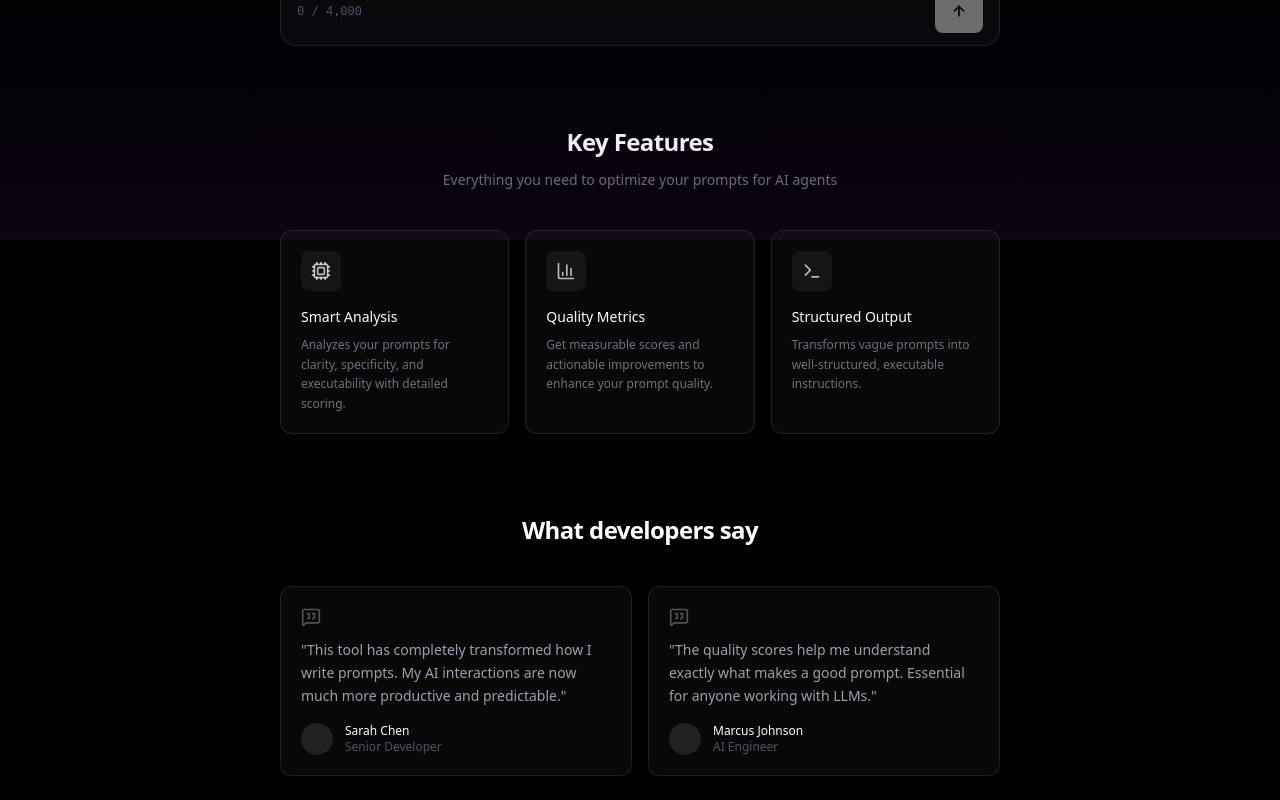
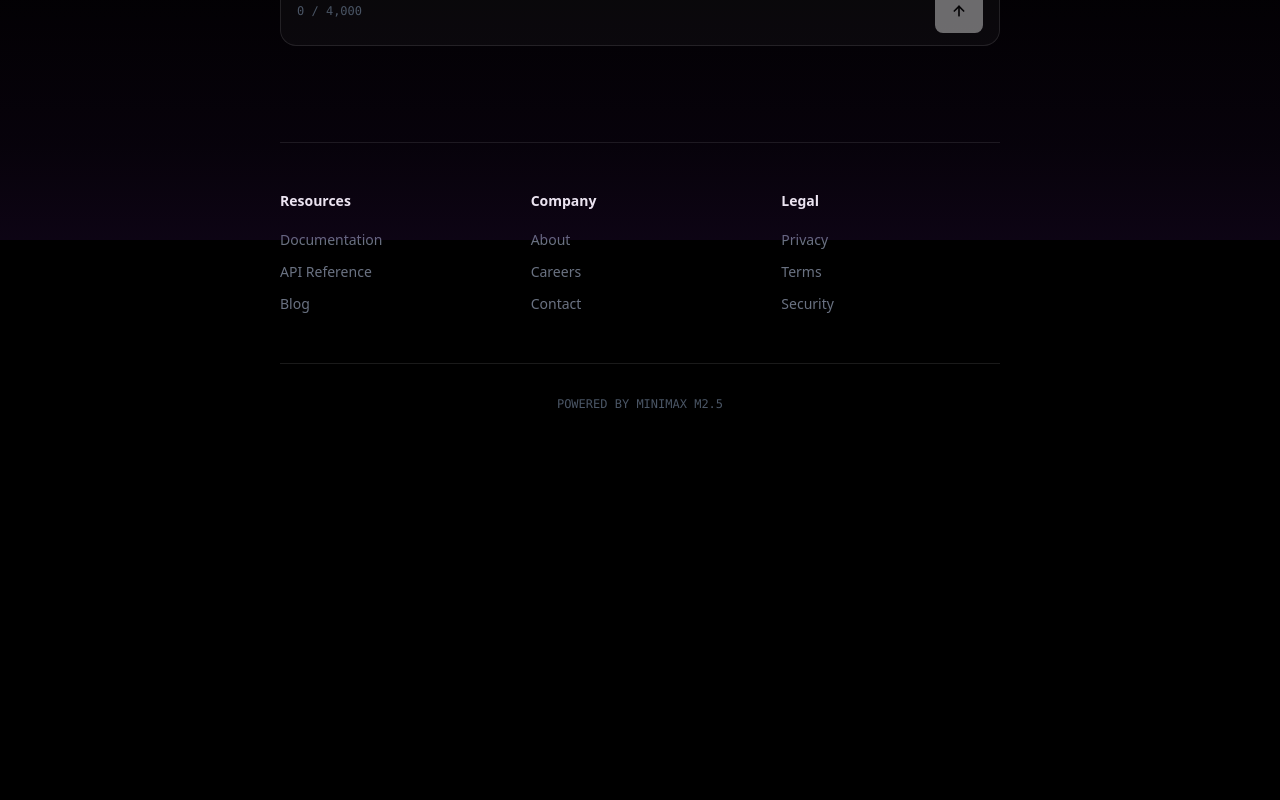
Before and after one commit to Heldinhow/prompt-enhancement-engine, a Next.js app in the folder frontend/: page / in a window 1280 px wide. Shown: the part 560-1360 px from the top of the page. After the commit the page ends 1036 px from the top, so only its background shows below. Built offline with nearby package versions, Linux system fonts and the light colour scheme.

Commit message:
Remove Pricing, Key Features, and What developers say sections from homepage

```diff
--- a/frontend/src/app/page.tsx
+++ b/frontend/src/app/page.tsx
@@ -172,7 +172,6 @@ export default function Home() {
 
           <nav className="hidden md:flex items-center gap-8">
             <a href="#" className="text-sm text-gray-400 hover:text-white transition-colors">Product</a>
-            <a href="#" className="text-sm text-gray-400 hover:text-white transition-colors">Pricing</a>
             <a href="#" className="text-sm text-gray-400 hover:text-white transition-colors">Docs</a>
           </nav>
 
@@ -327,85 +326,6 @@ export default function Home() {
           </div>
         )}
 
-        {/* Features */}
-        <div className="mt-20">
-          <div className="text-center mb-10">
-            <h2 className="text-2xl font-semibold tracking-tight mb-3">Key Features</h2>
-            <p className="text-gray-500 text-sm max-w-md mx-auto">
-              Everything you need to optimize your prompts for AI agents
-            </p>
-          </div>
-
-          <div className="grid grid-cols-1 md:grid-cols-3 gap-4">
-            <div className="p-5 rounded-xl bg-white/[0.03] border border-white/5 hover:border-white/10 transition-colors">
-              <div className="w-10 h-10 rounded-lg bg-white/5 flex items-center justify-center mb-4">
-                <Cpu className="w-5 h-5 text-white/70" />
-              </div>
-              <h3 className="text-sm font-medium text-white mb-2">Smart Analysis</h3>
-              <p className="text-xs text-gray-500 leading-relaxed">
-                Analyzes your prompts for clarity, specificity, and executability with detailed scoring.
-              </p>
-            </div>
-
-            <div className="p-5 rounded-xl bg-white/[0.03] border border-white/5 hover:border-white/10 transition-colors">
-              <div className="w-10 h-10 rounded-lg bg-white/5 flex items-center justify-center mb-4">
-                <BarChart3 className="w-5 h-5 text-white/70" />
-              </div>
-              <h3 className="text-sm font-medium text-white mb-2">Quality Metrics</h3>
-              <p className="text-xs text-gray-500 leading-relaxed">
-                Get measurable scores and actionable improvements to enhance your prompt quality.
-              </p>
-            </div>
-
-            <div className="p-5 rounded-xl bg-white/[0.03] border border-white/5 hover:border-white/10 transition-colors">
-              <div className="w-10 h-10 rounded-lg bg-white/5 flex items-center justify-center mb-4">
-                <Terminal className="w-5 h-5 text-white/70" />
-              </div>
-              <h3 className="text-sm font-medium text-white mb-2">Structured Output</h3>
-              <p className="text-xs text-gray-500 leading-relaxed">
-                Transforms vague prompts into well-structured, executable instructions.
-              </p>
-            </div>
-          </div>
-        </div>
-
-        {/* Testimonials */}
-        <div className="mt-20">
-          <div className="text-center mb-10">
-            <h2 className="text-2xl font-semibold tracking-tight mb-3">What developers say</h2>
-          </div>
-
-          <div className="grid grid-cols-1 md:grid-cols-2 gap-4">
-            <div className="p-5 rounded-xl bg-white/[0.03] border border-white/5">
-              <MessageSquareQuote className="w-5 h-5 text-white/30 mb-3" />
-              <p className="text-sm text-gray-400 leading-relaxed mb-4">
-                "This tool has completely transformed how I write prompts. My AI interactions are now much more productive and predictable."
-              </p>
-              <div className="flex items-center gap-3">
-                <div className="w-8 h-8 rounded-full bg-white/10" />
-                <div>
-                  <p className="text-xs font-medium text-white">Sarah Chen</p>
-                  <p className="text-xs text-gray-600">Senior Developer</p>
-                </div>
-              </div>
-            </div>
-
-            <div className="p-5 rounded-xl bg-white/[0.03] border border-white/5">
-              <MessageSquareQuote className="w-5 h-5 text-white/30 mb-3" />
-              <p className="text-sm text-gray-400 leading-relaxed mb-4">
-                "The quality scores help me understand exactly what makes a good prompt. Essential for anyone working with LLMs."
-              </p>
-              <div className="flex items-center gap-3">
-                <div className="w-8 h-8 rounded-full bg-white/10" />
-                <div>
-                  <p className="text-xs font-medium text-white">Marcus Johnson</p>
-                  <p className="text-xs text-gray-600">AI Engineer</p>
-                </div>
-              </div>
-            </div>
-          </div>
-        </div>
-
         {/* Footer */}
         <div className="mt-24 border-t border-white/5 pt-12">
           <div className="grid grid-cols-1 md:grid-cols-3 gap-8 mb-12">
```
